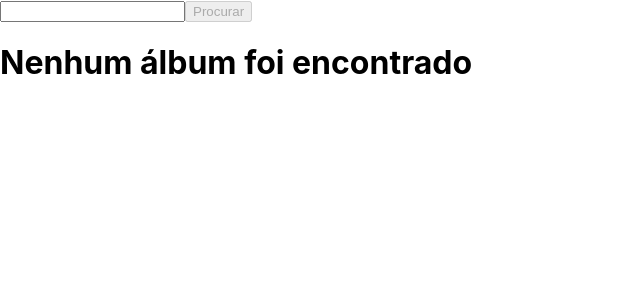
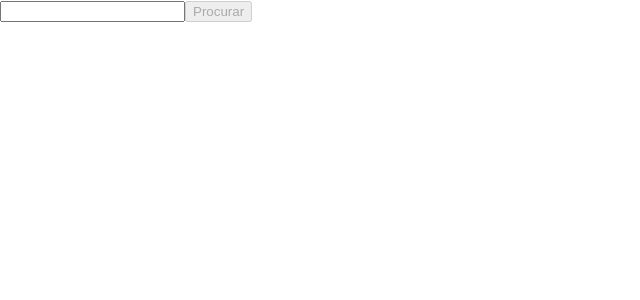
Before and after one commit to renanmarquesgarcia/trybetunes, a React (Vite) app: page /search in a window 1280 px wide. Shown: the top 300 px of the page, without its empty margins (0-640 px from the left). Built offline with nearby package versions, Linux system fonts and the light colour scheme.

Commit message:
fix problem on artist search

```diff
--- a/src/pages/Search.tsx
+++ b/src/pages/Search.tsx
@@ -45,8 +45,12 @@ function Search({ saveAlbums, albums }: SearchProps) {
             </button>
           </form>
         )}
+      {
+        Array.isArray(albums) && albums.length === 0
+        && <h1>Nenhum álbum foi encontrado</h1>
+      }
       { Array.isArray(albums) && albums.length > 0
-        ? (
+        && (
           <section>
             <h2>{`Resultado de álbuns de: ${albums[0].artistName}`}</h2>
             {albums?.map((album) => (
@@ -60,8 +64,7 @@ function Search({ saveAlbums, albums }: SearchProps) {
               />
             ))}
           </section>
-        )
-        : <h1>Nenhum álbum foi encontrado</h1>}
+        )}
     </>
   );
 }
```
